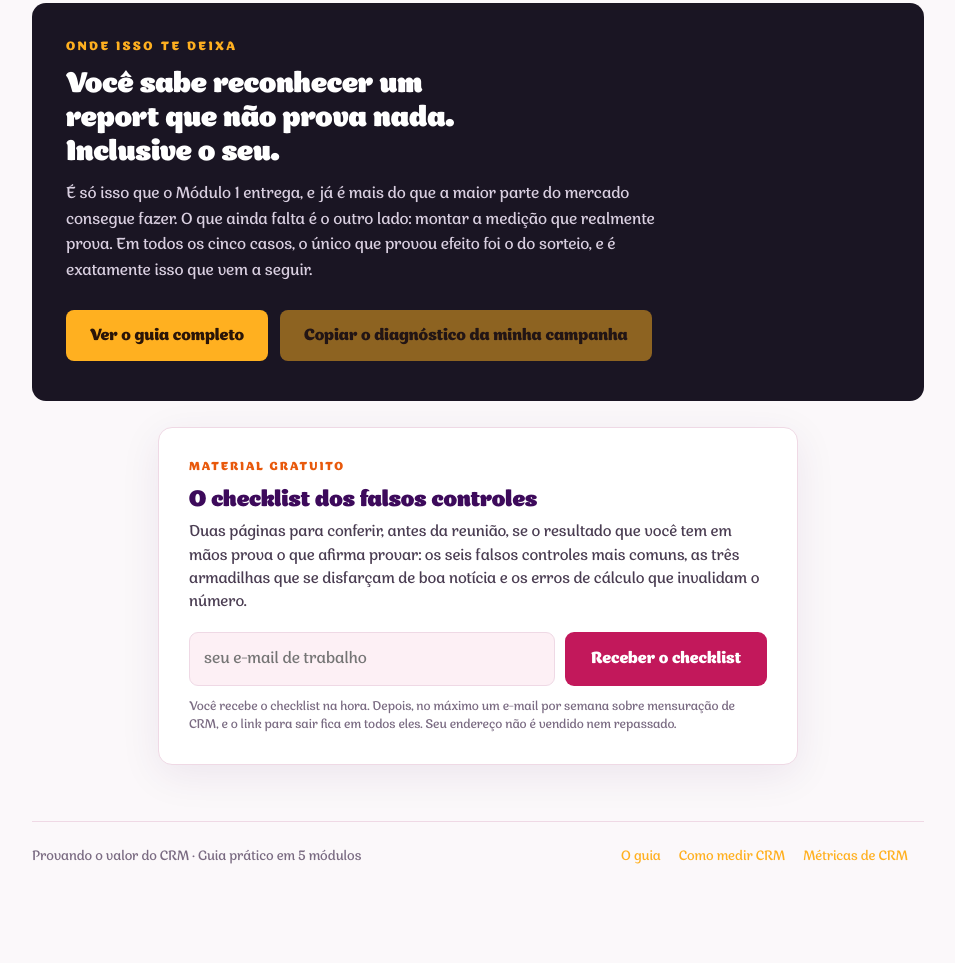
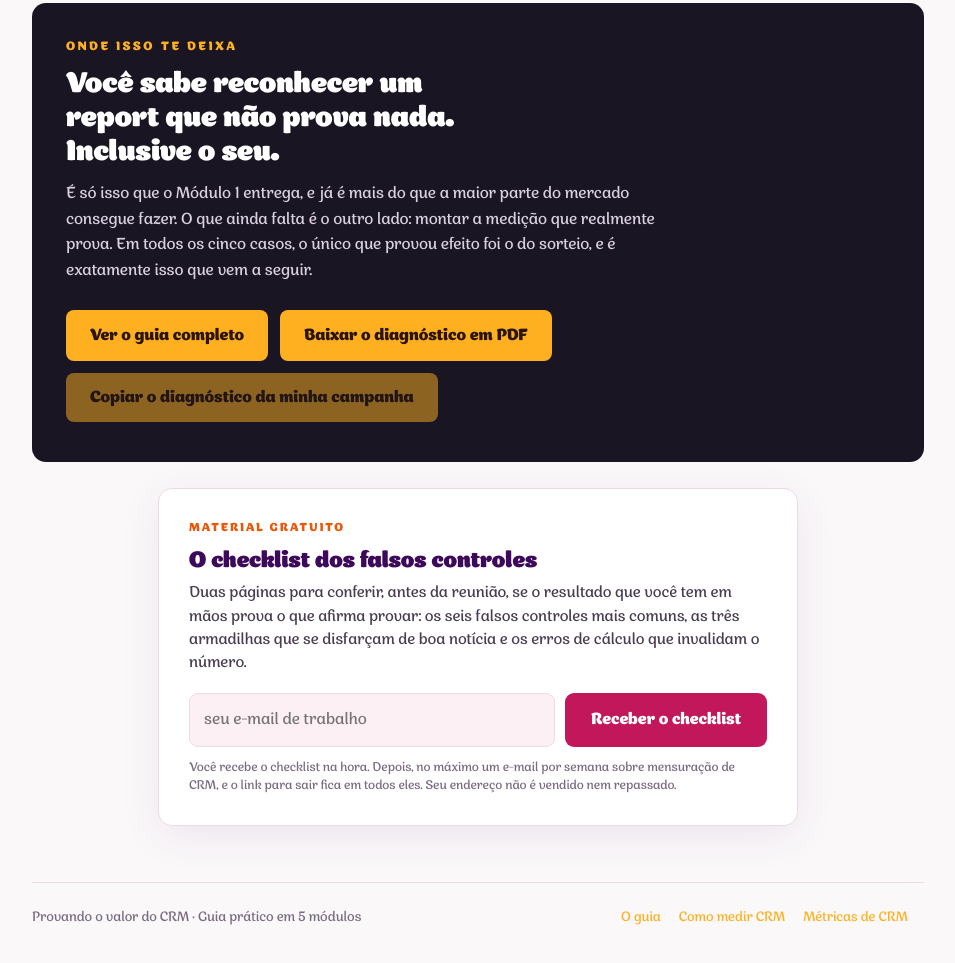
Before and after one commit to imphard/valordocrm, a plain HTML site: page calculadora/index.html in a window 1280 px wide. Shown: the part 2463-3426 px from the top of the page, without its empty margins (162-1117 px from the left). Before the commit the page ends 3371 px from the top, so only its background shows below. Drawn offline with Linux system fonts and the light colour scheme.

Commit message:
Diagnostico em PDF gerado com os numeros da calculadora

```diff
--- /dev/null
+++ b/assets/diagnostico.js
@@ -0,0 +1,125 @@
+/* Monta uma folha de diagnóstico com os números que a pessoa colocou na
+   calculadora e a entrega como PDF pela impressão do navegador.
+
+   Por que impressão e não uma biblioteca de PDF: assim a folha sai com a
+   Appetite Pro e as cores da marca, sem carregar mais nada na página. A
+   folha vive no HTML, escondida na tela e visível só no papel. */
+(function () {
+  var pega = function (id) {
+    var el = document.getElementById(id);
+    if (!el) return "";
+    return (el.value !== undefined && el.tagName === "INPUT") ? el.value : el.textContent.trim();
+  };
+  var mil = function (v) {
+    return String(Math.round(v)).replace(/\B(?=(\d{3})+(?!\d))/g, ".");
+  };
+
+  // ---------- estilo, só para impressão ----------
+  var css = document.createElement("style");
+  css.textContent = [
+    ".folha{display:none}",
+    "@media print{",
+    "  body>*:not(.folha){display:none !important}",
+    "  .folha{display:block;font-family:'Appetite Pro',Georgia,serif;color:#1A1523;",
+"    background:#fff;-webkit-print-color-adjust:exact;print-color-adjust:exact}",
+    "  @page{size:A4;margin:13mm 15mm}",
+    "  .folha .topo{border-bottom:3px solid #C2185B;padding-bottom:5mm;margin-bottom:7mm}",
+    "  .folha .eb{font-size:8pt;letter-spacing:.22em;text-transform:uppercase;color:#E8590C;font-weight:700}",
+    "  .folha h1{font-size:21pt;font-weight:900;color:#3D0A5B;margin:3mm 0 2mm;line-height:1.15}",
+    "  .folha .sub{font-size:9.5pt;color:#7A6B82}",
+    "  .folha h2{font-size:11.5pt;font-weight:900;color:#C2185B;margin:5.5mm 0 2mm}",
+    "  .folha table{width:100%;border-collapse:collapse;font-size:10pt;margin-bottom:3mm}",
+    "  .folha td{padding:1.9mm 0;border-bottom:1px solid #EFD9E5}",
+    "  .folha td:last-child{text-align:right;font-weight:700}",
+    "  .folha .veredito{background:#FFF6E4;border:1px solid #EFD9E5;border-left:4pt solid #E8590C;",
+"    padding:4mm;margin:4mm 0}",
+    "  .folha .veredito .g{font-size:15pt;font-weight:900;color:#3D0A5B;line-height:1.2}",
+    "  .folha .veredito p{font-size:9.5pt;color:#4A3D52;margin:2.5mm 0 0}",
+    "  .folha .grade{display:grid;grid-template-columns:repeat(4,1fr);gap:3mm;margin:4mm 0}",
+    "  .folha .cx{background:#FDF0F5;border:1px solid #EFD9E5;border-radius:2mm;padding:3.5mm;min-width:0}",
+    "  .folha .cx .n{font-size:13.5pt;font-weight:900;color:#C2185B;line-height:1}",
+    "  .folha .cx .l{font-size:8pt;color:#7A6B82;margin-top:1.5mm}",
+    "  .folha .nota{font-size:9pt;color:#4A3D52;line-height:1.45;margin:0}",
+    "  .folha .rod{border-top:1px solid #EFD9E5;margin-top:6mm;padding-top:2.5mm;",
+    "    font-size:8pt;color:#7A6B82;display:flex;justify-content:space-between}",
+    "  .folha .rod b{color:#C2185B}",
+    "}"
+  ].join("");
+  document.head.appendChild(css);
+
+  var folha = document.createElement("div");
+  folha.className = "folha";
+  document.body.appendChild(folha);
+
+  function montar() {
+    var hoje = new Date().toLocaleDateString("pt-BR");
+    var base = +pega("base") || 0;
+    var conv = +pega("conv") || 0;
+    var taxaCampanha = base ? (conv / base * 100).toFixed(2).replace(".", ",") : "—";
+
+    folha.innerHTML =
+      '<div class="topo">' +
+      '  <div class="eb">Diagnóstico de incrementalidade</div>' +
+      '  <h1>O que a sua campanha realmente causou</h1>' +
+      '  <div class="sub">Gerado em ' + hoje + ' · valordocrm.com.br</div>' +
+      '</div>' +
+
+      '<h2>Os números que você informou</h2>' +
+      '<table>' +
+      '  <tr><td>Base impactada</td><td>' + mil(base) + '</td></tr>' +
+      '  <tr><td>Conversões atribuídas</td><td>' + mil(conv) + '</td></tr>' +
+      '  <tr><td>Receita atribuída</td><td>R$ ' + mil(+pega("rec") || 0) + '</td></tr>' +
+      '  <tr><td>Custo da campanha</td><td>R$ ' + mil(+pega("custo") || 0) + '</td></tr>' +
+      '  <tr><td>Taxa de conversão observada</td><td>' + taxaCampanha + '%</td></tr>' +
+      '  <tr><td>Taxa de compra natural assumida</td><td>' + pega("taxaVal").replace(/%*$/, "") + '%</td></tr>' +
+      '</table>' +
+
+      '<div class="veredito">' +
+      '  <div class="g">' + pega("vBig") + '</div>' +
+      '  <p>' + pega("vWhy") + '</p>' +
+      '</div>' +
+
+      '<div class="grade">' +
+      '  <div class="cx"><div class="n">' + pega("mInc") + '</div><div class="l">conversões incrementais</div></div>' +
+      '  <div class="cx"><div class="n">' + pega("mRec") + '</div><div class="l">receita incremental</div></div>' +
+      '  <div class="cx"><div class="n">' + pega("mRoiRep") + '</div><div class="l">ROI no report</div></div>' +
+      '  <div class="cx"><div class="n">' + pega("mRoiReal") + '</div><div class="l">ROI real</div></div>' +
+      '</div>' +
+
+      '<h2>O ponto de virada</h2>' +
+      '<p class="nota">' + (pega("flipT") || "—") + ' ' + (pega("flipP") || "") + '</p>' +
+
+      '<h2>O que este número ainda não é</h2>' +
+      '<p class="nota">A taxa de compra natural usada aqui é uma <b>premissa</b>, não uma medição: ' +
+      'ela foi escolhida por você, não observada. Para transformar esta estimativa em prova, ' +
+      'a taxa precisa vir de um grupo de controle sorteado antes do disparo e isolado da campanha. ' +
+      'Enquanto isso não existir, este diagnóstico serve para dimensionar o risco de estar ' +
+      'creditando à campanha um resultado que aconteceria de qualquer forma.</p>' +
+
+      '<h2>Próximo passo</h2>' +
+      '<p class="nota">Verifique se a sua base comporta o efeito que você espera medir, em ' +
+      'valordocrm.com.br/dimensionamento — antes de reservar o grupo de controle. Base pequena ' +
+      'só enxerga efeito grande, e descobrir isso depois do teste custa um trimestre.</p>' +
+
+      '<div class="rod">' +
+      '  <span>Provando Valor do CRM · <b>valordocrm.com.br</b></span>' +
+      '  <span>Números fictícios ou reais, contas reais</span>' +
+      '</div>';
+  }
+
+  // mantém a folha em dia com o que está na tela
+  ["input", "change", "click"].forEach(function (ev) {
+    document.addEventListener(ev, function () { setTimeout(montar, 60); }, true);
+  });
+  montar();
+
+  // ---------- botão ----------
+  var alvo = document.getElementById("copiar");
+  if (!alvo) return;
+  var b = document.createElement("button");
+  b.className = alvo.className;
+  b.type = "button";
+  b.textContent = "Baixar o diagnóstico em PDF";
+  b.addEventListener("click", function () { montar(); window.print(); });
+  alvo.parentNode.insertBefore(b, alvo);
+})();
--- a/calculadora/index.html
+++ b/calculadora/index.html
@@ -570,6 +570,7 @@ footer .fnav a{color:var(--amber);margin-left:18px;text-decoration:none}
 </script>
 <script src="../assets/rastreio.js" defer></script>
 <script src="../assets/captura.js" defer></script>
+<script src="../assets/diagnostico.js" defer></script>
 <script src="../assets/analitica.js" defer></script>
 </body>
 </html>
```
